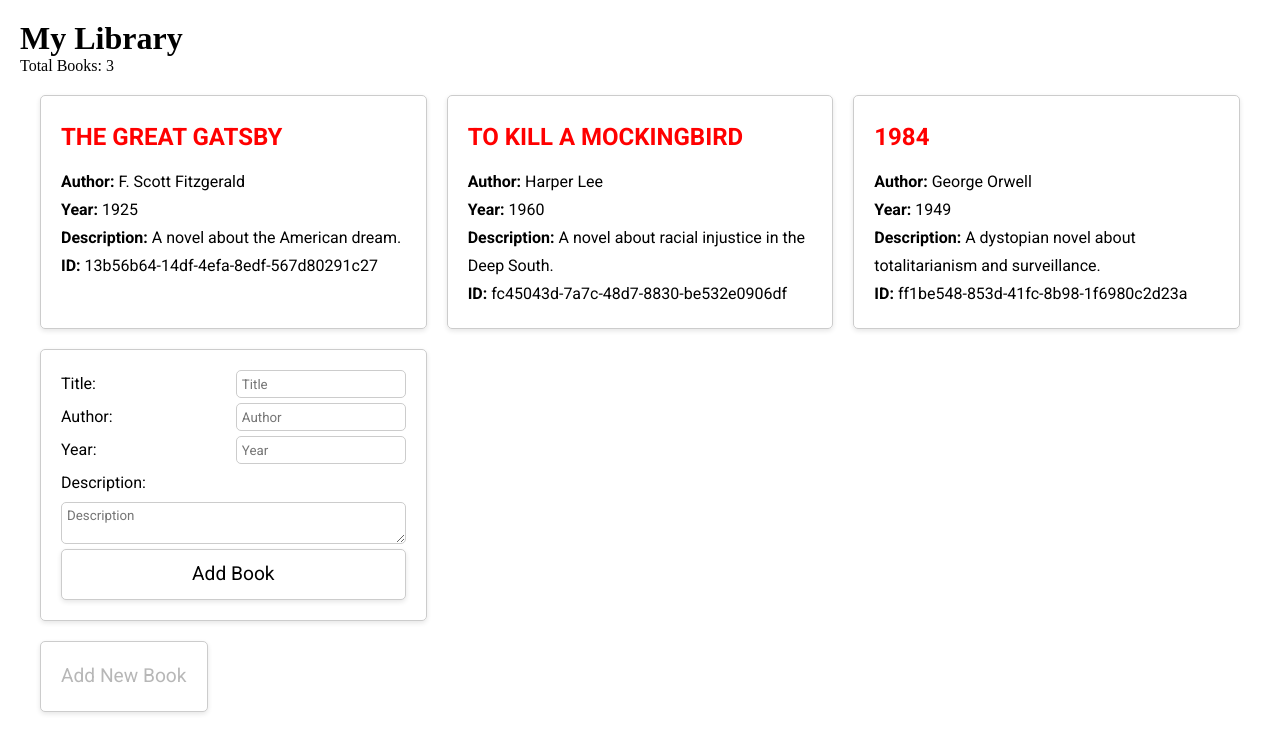
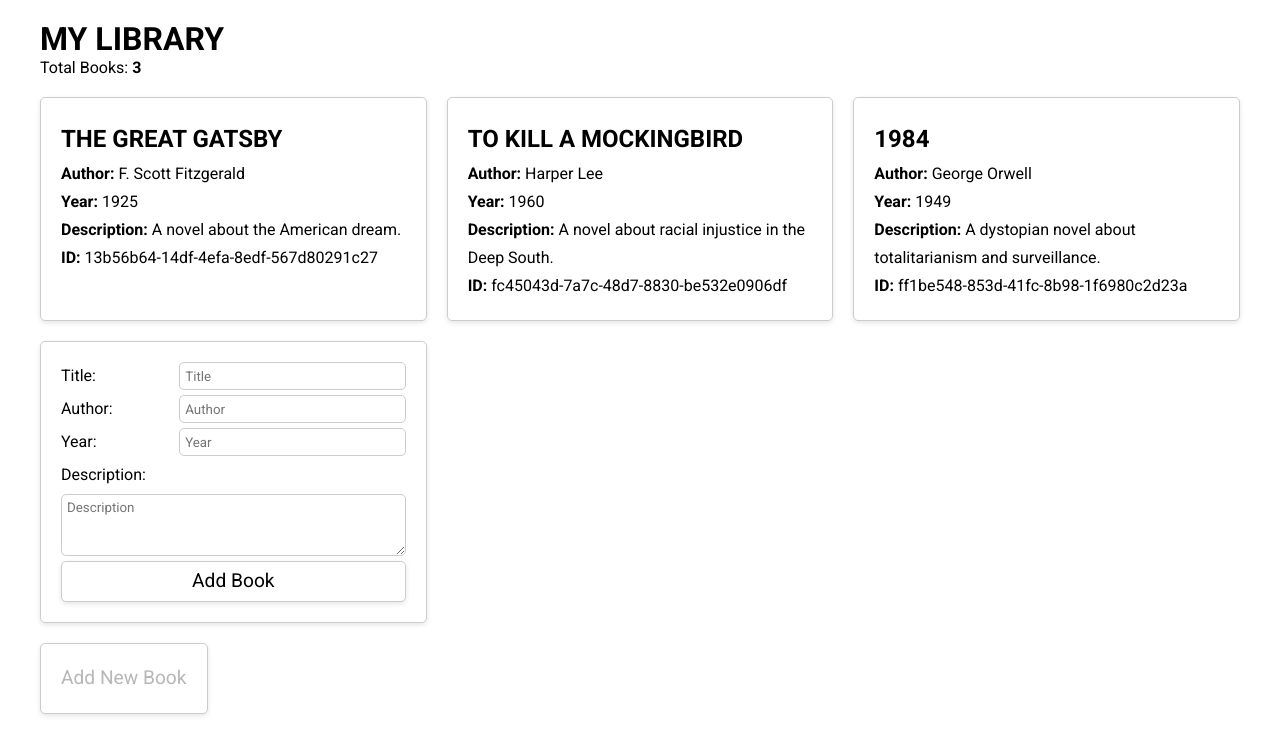
Before and after one commit to SelimMS/library, a plain HTML site: page index.html in a window 1280 px wide. Both pictures are taken after a click on the button "Add New Book". Drawn offline with Linux system fonts and the light colour scheme.

Commit message:
Finished Add new book button with form and blocked the form from being submitted if all fields are not filled in. Displays red border around the unfilled inputs.

```diff
--- a/script.js
+++ b/script.js
@@ -34,7 +34,7 @@ for (let i = 0; i < myLibrary.length; i++) {
 }
 
 const bookCount = document.querySelector('#bookCount')
-bookCount.textContent = `Total Books: ${myLibrary.length}`
+bookCount.innerHTML = `Total Books: <strong>${myLibrary.length}</strong>`
 
 const newBookBtn = document.createElement('button')
 newBookBtn.textContent = 'Add New Book'
@@ -54,15 +54,21 @@ newBookBtn.addEventListener('click', () => {
     <input type="number" id="yearInput" placeholder="Year" required>
     <label for="descriptionInput">Description:</label>
     <textarea id="descriptionInput" placeholder="Description" required></textarea>
-    <button id="saveBtn">Add Book</button>
+    <input type="button" id="saveBtn" value="Add Book">
     `
   const saveBtn = bookElement.querySelector('#saveBtn')
   saveBtn.addEventListener('click', () => {
-    newBookBtn.disabled = false
     const title = bookElement.querySelector('#titleInput').value
     const author = bookElement.querySelector('#authorInput').value
     const year = bookElement.querySelector('#yearInput').value
     const description = bookElement.querySelector('#descriptionInput').value
+    if (!title || !author || !year || !description) {
+      bookElement.querySelector('#titleInput').style.borderColor = title ? '#ccc' : 'red'
+      bookElement.querySelector('#authorInput').style.borderColor = author ? '#ccc' : 'red'
+      bookElement.querySelector('#yearInput').style.borderColor = year ? '#ccc' : 'red'
+      bookElement.querySelector('#descriptionInput').style.borderColor = description ? '#ccc' : 'red'
+    } else {
+      newBookBtn.disabled = false
       if (title && author && year && description) {
         addBookToLibrary(title, author, year, description)
         const newBook = myLibrary[myLibrary.length - 1]
@@ -74,7 +80,8 @@ newBookBtn.addEventListener('click', () => {
           <p><strong>ID:</strong> ${newBook.id}</p>`
       }
       bookElement.classList.remove('bookForm')
-    bookCount.textContent = `Total Books: ${myLibrary.length}`
+    }
+    bookCount.innerHTML = `Total Books: <strong>${myLibrary.length}</strong>`
   })
 })
 
--- a/styles.css
+++ b/styles.css
@@ -25,6 +25,17 @@
   padding: 20px;
 }
 
+.library h1 {
+  font-family: "Roboto", sans-serif;
+  text-transform: uppercase;
+  margin-left: 20px;
+}
+
+.library #bookCount {
+  font-family: "Roboto", sans-serif;
+  margin-left: 20px;
+}
+
 .books {
   display: grid;
   grid-template-columns: repeat(auto-fit, minmax(300px, 1fr));
@@ -42,8 +53,6 @@
 
 .book #title {
   font-size: 1.5em;
-  margin-bottom: 10px;
-  color: red;
   font-family: "Roboto", sans-serif;
   text-transform: uppercase;
 }
@@ -54,15 +63,15 @@
 
 .bookForm {
   display: grid;
-  grid-template-columns: 1fr 1fr;
+  grid-template-columns: 1fr 2fr;
   gap: 5px;
   font-family: "Roboto", sans-serif;
 }
 
-.bookForm button {
+#saveBtn {
   grid-column: 1 / span 2;
   border: 1px solid #ccc;
-  padding: 10px;
+  padding: 5px;
   border-radius: 5px;
   box-shadow: 0 2px 5px rgba(0, 0, 0, 0.1);
   line-height: 1.5;
@@ -81,6 +90,7 @@
 
 .bookForm textarea {
   grid-column: 1 / span 2;
+  height: 50px;
 }
 
 #bookBtn {
```
Lines whose indentation alone changed are shown as unchanged.
